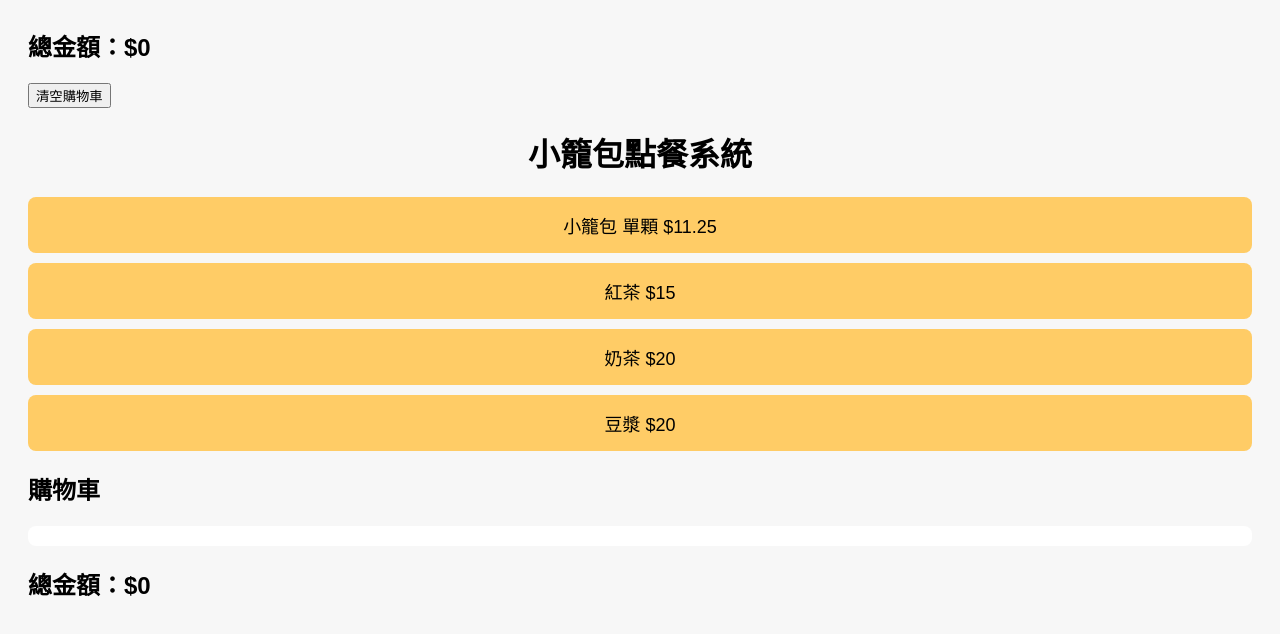
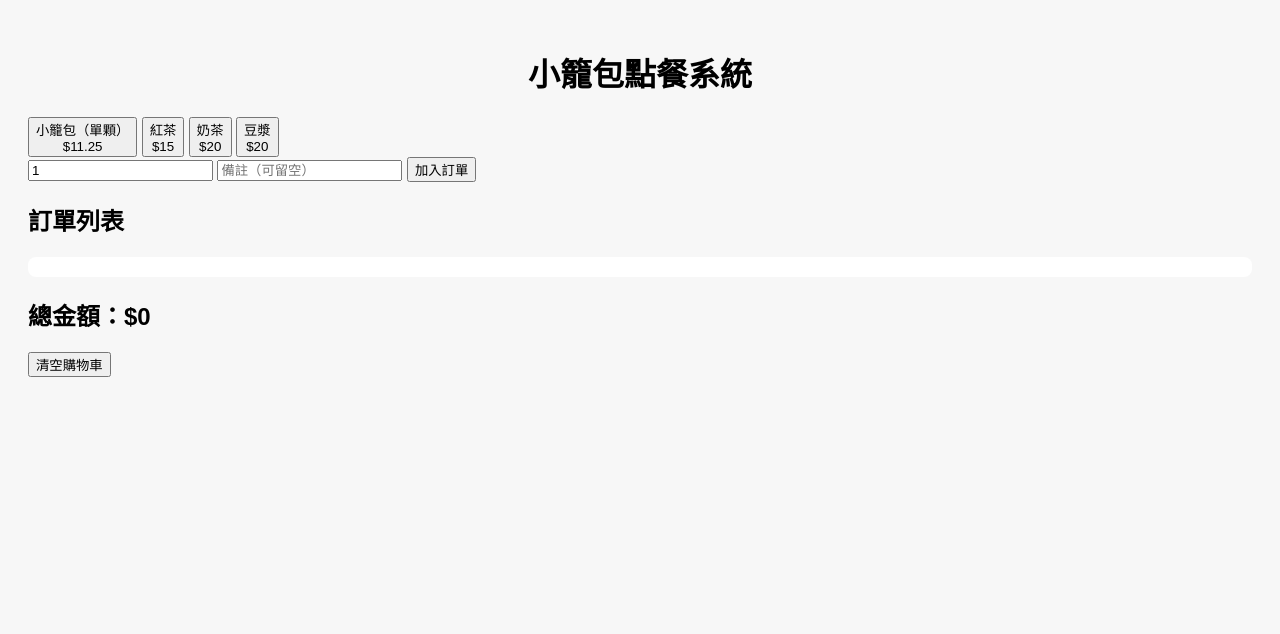
Before and after one commit to a0920988516-dot/xiaolongbao-app, a plain HTML site: page index.html in a window 1280 px wide. Drawn offline with Linux system fonts and the light colour scheme.

Commit message:
Update index.html

```diff
--- a/index.html
+++ b/index.html
@@ -1,5 +1,4 @@
-<h2>總金額：$<span id="total">0</span></h2>
-<button id="clear-cart">清空購物車</button><!DOCTYPE html>
+<!DOCTYPE html>
 <html lang="zh-Hant">
 <head>
     <meta charset="UTF-8" />
@@ -7,20 +6,34 @@
     <title>小籠包點餐系統</title>
     <link rel="stylesheet" href="style.css">
 </head>
+
 <body>
-    <h1>小籠包點餐系統</h1>
 
-    <div class="menu">
-        <button onclick="addItem('小籠包', 11.25)">小籠包 單顆 $11.25</button>
-        <button onclick="addItem('紅茶', 15)">紅茶 $15</button>
-        <button onclick="addItem('奶茶', 20)">奶茶 $20</button>
-        <button onclick="addItem('豆漿', 20)">豆漿 $20</button>
+    <h1 class="title">小籠包點餐系統</h1>
+
+    <!-- 商品按鈕 -->
+    <div class="grid">
+        <button class="item-btn" onclick="selectItem('小籠包 (單顆)', 11.25)">小籠包（單顆）<br>$11.25</button>
+        <button class="item-btn" onclick="selectItem('紅茶', 15)">紅茶<br>$15</button>
+        <button class="item-btn" onclick="selectItem('奶茶', 20)">奶茶<br>$20</button>
+        <button class="item-btn" onclick="selectItem('豆漿', 20)">豆漿<br>$20</button>
     </div>
 
-    <h2>購物車</h2>
+    <!-- 數量/備註 -->
+    <div class="input-area">
+        <input type="number" id="qty" placeholder="數量" min="1" value="1">
+        <input type="text" id="note" placeholder="備註（可留空）">
+        <button class="add-btn" onclick="addToCart()">加入訂單</button>
+    </div>
+
+    <!-- 訂單列表 -->
+    <h2 class="subtitle">訂單列表</h2>
     <ul id="cart"></ul>
 
-    <h2>總金額：$<span id="total">0</span></h2>
+    <!-- 總金額 -->
+    <h2 class="total">總金額：$<span id="total">0</span></h2>
+
+    <button class="clear-btn" onclick="clearCart()">清空購物車</button>
 
     <script src="script.js"></script>
 </body>
```
